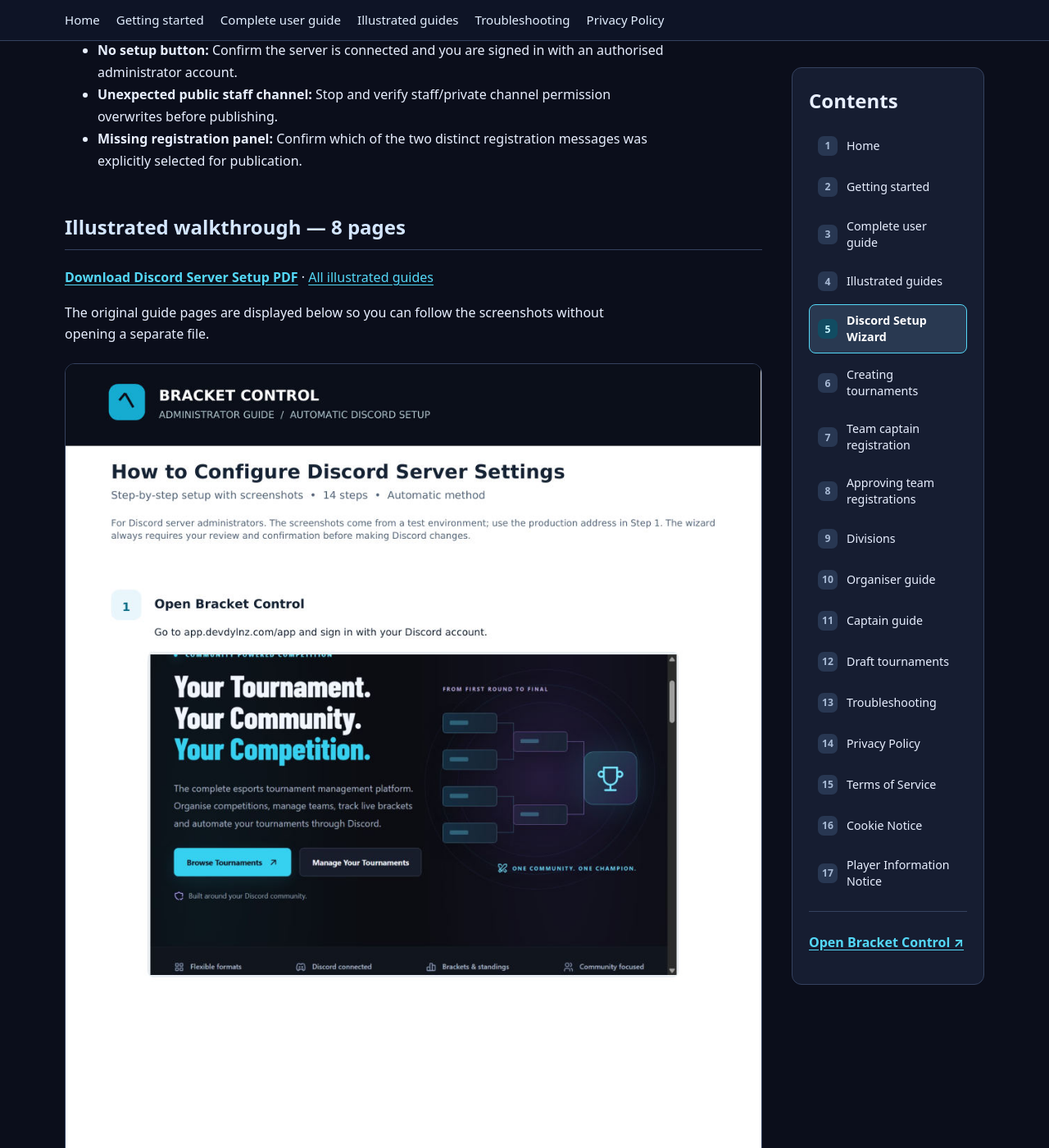
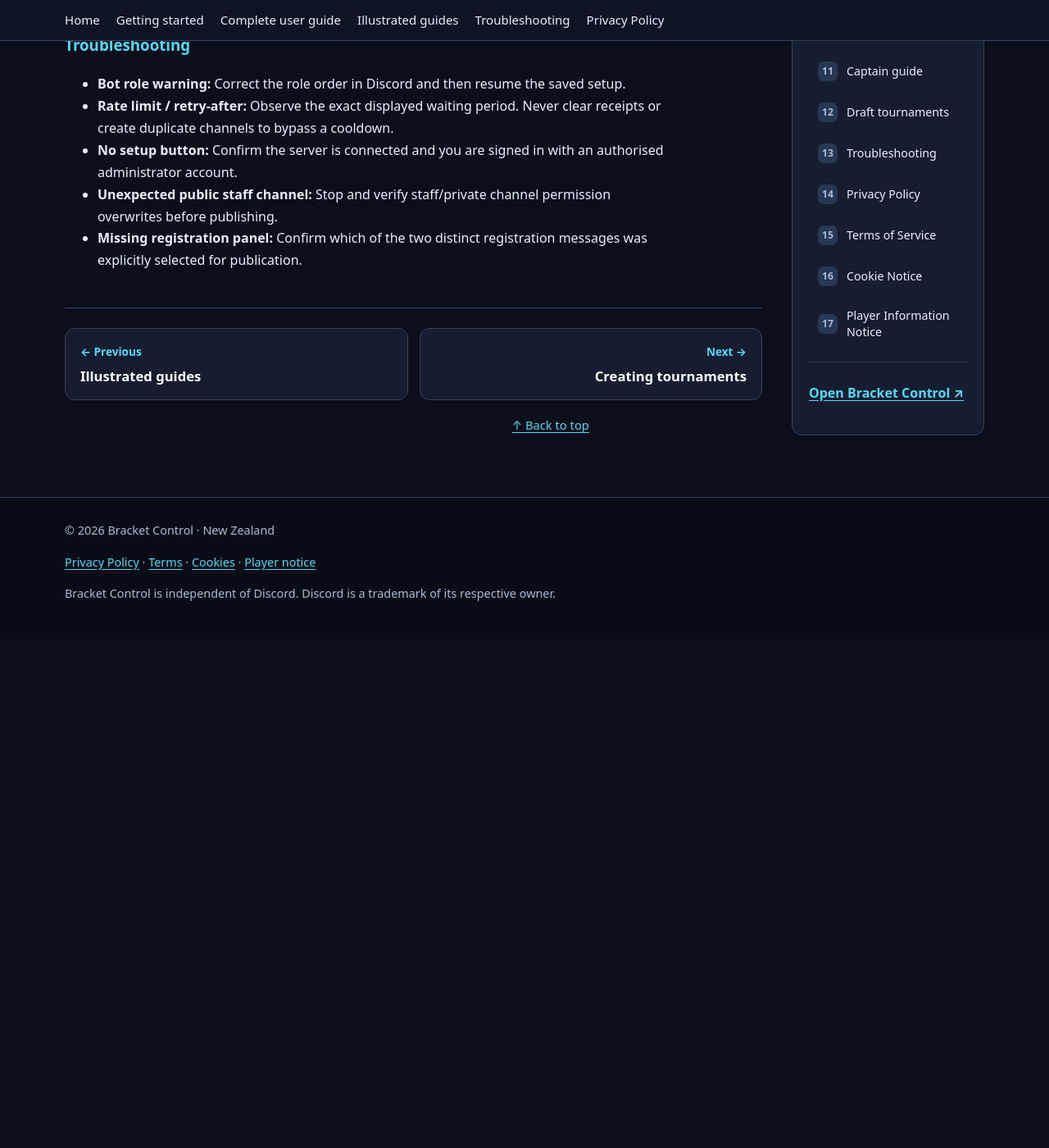
Before and after one commit to dev-dyly/bracket-control-wiki, a Jekyll site: the page built from guides/server-setup.md, in a window 1280 px wide and 1400 px high, scrolled down 2682 px. Shown: the whole window at 82% size. Built offline with Jekyll 4.4.1, drawn with Linux system fonts in a browser that asks for light colours; after the commit the page ends 3461 px from its top, so only the background shows below that; some of the changed text lies outside the part shown.

Commit message:
docs: replace embedded guide images with original PDF links in guides/server-setup.md

```diff
--- a/guides/server-setup.md
+++ b/guides/server-setup.md
@@ -60,51 +62,3 @@ Review **Server Management → Discord Settings (Global)** and your division/tou
 - **No setup button:** Confirm the server is connected and you are signed in with an authorised administrator account.
 - **Unexpected public staff channel:** Stop and verify staff/private channel permission overwrites before publishing.
 - **Missing registration panel:** Confirm which of the two distinct registration messages was explicitly selected for publication.
-
-
-
-## Illustrated walkthrough — 8 pages
-
-**[Download Discord Server Setup PDF]({{ '/assets/guides/server-setup/Bracket_Control_Discord_Server_Setup_Guide.pdf' | relative_url }})** · [All illustrated guides]({{ '/guides/visual-guides/' | relative_url }})
-
-The original guide pages are displayed below so you can follow the screenshots without opening a separate file.
-
-<figure class="illustrated-page" id="illustration-01">
-  <img src="{{ '/assets/guides/server-setup/page-01.jpg' | relative_url }}" alt="Discord Server Setup: illustrated page 1 of 8, showing application screenshots and instructions" fetchpriority="high" decoding="async" width="1440">
-  <figcaption>Discord Server Setup — illustrated guide page 1 of 8</figcaption>
-</figure>
-
-<figure class="illustrated-page" id="illustration-02">
-  <img src="{{ '/assets/guides/server-setup/page-02.jpg' | relative_url }}" alt="Discord Server Setup: illustrated page 2 of 8, showing application screenshots and instructions" loading="lazy" decoding="async" width="1440">
-  <figcaption>Discord Server Setup — illustrated guide page 2 of 8</figcaption>
-</figure>
-
-<figure class="illustrated-page" id="illustration-03">
-  <img src="{{ '/assets/guides/server-setup/page-03.jpg' | relative_url }}" alt="Discord Server Setup: illustrated page 3 of 8, showing application screenshots and instructions" loading="lazy" decoding="async" width="1440">
-  <figcaption>Discord Server Setup — illustrated guide page 3 of 8</figcaption>
-</figure>
-
-<figure class="illustrated-page" id="illustration-04">
-  <img src="{{ '/assets/guides/server-setup/page-04.jpg' | relative_url }}" alt="Discord Server Setup: illustrated page 4 of 8, showing application screenshots and instructions" loading="lazy" decoding="async" width="1440">
-  <figcaption>Discord Server Setup — illustrated guide page 4 of 8</figcaption>
-</figure>
-
-<figure class="illustrated-page" id="illustration-05">
-  <img src="{{ '/assets/guides/server-setup/page-05.jpg' | relative_url }}" alt="Discord Server Setup: illustrated page 5 of 8, showing application screenshots and instructions" loading="lazy" decoding="async" width="1440">
-  <figcaption>Discord Server Setup — illustrated guide page 5 of 8</figcaption>
-</figure>
-
-<figure class="illustrated-page" id="illustration-06">
-  <img src="{{ '/assets/guides/server-setup/page-06.jpg' | relative_url }}" alt="Discord Server Setup: illustrated page 6 of 8, showing application screenshots and instructions" loading="lazy" decoding="async" width="1440">
-  <figcaption>Discord Server Setup — illustrated guide page 6 of 8</figcaption>
-</figure>
-
-<figure class="illustrated-page" id="illustration-07">
-  <img src="{{ '/assets/guides/server-setup/page-07.jpg' | relative_url }}" alt="Discord Server Setup: illustrated page 7 of 8, showing application screenshots and instructions" loading="lazy" decoding="async" width="1440">
-  <figcaption>Discord Server Setup — illustrated guide page 7 of 8</figcaption>
-</figure>
-
-<figure class="illustrated-page" id="illustration-08">
-  <img src="{{ '/assets/guides/server-setup/page-08.jpg' | relative_url }}" alt="Discord Server Setup: illustrated page 8 of 8, showing application screenshots and instructions" loading="lazy" decoding="async" width="1440">
-  <figcaption>Discord Server Setup — illustrated guide page 8 of 8</figcaption>
-</figure>
```
Also changed, not shown: other parts of guides/server-setup.md (+2 -0 lines).
